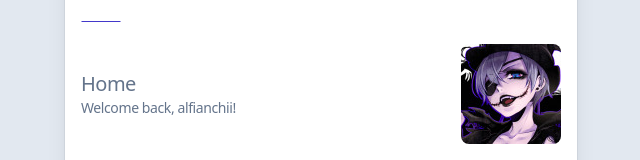
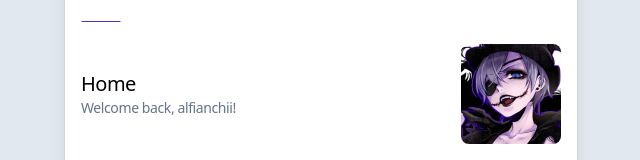
Before and after one commit to alfianchii/reactjs-dependency-injection, a React (Vite) app: page / in a window 1280 px wide. Shown: the part 324-484 px from the top of the page, without its empty margins (319-959 px from the left). Built offline with nearby package versions, Linux system fonts and the light colour scheme.

Commit message:
fix: text color

```diff
--- a/src/pages/Home.tsx
+++ b/src/pages/Home.tsx
@@ -12,7 +12,7 @@ const Home = () => {
         >
           <div>
             <h1
-              className={`text-xl font-medium tracking-tight text-slate-500 transition-all duration-300 dark:text-white`}
+              className={`text-xl font-medium tracking-tight text-black transition-all duration-300 dark:text-white`}
             >
               Home
             </h1>
--- a/src/pages/Profile.tsx
+++ b/src/pages/Profile.tsx
@@ -11,7 +11,7 @@ const Profile = () => {
       <div className={`mb-1`}>
         <div className={`flex flex-col`}>
           <h1
-            className={`text-xl font-medium tracking-tight text-slate-500 transition-all duration-300 dark:text-white`}
+            className={`text-xl font-medium tracking-tight text-black transition-all duration-300 dark:text-white`}
           >
             Profile
           </h1>
--- a/src/pages/Reducer.tsx
+++ b/src/pages/Reducer.tsx
@@ -19,7 +19,7 @@ const Reducer = () => {
       <div className={`mb-1`}>
         <div className={`flex flex-col`}>
           <h1
-            className={`text-xl font-medium tracking-tight text-slate-500 transition-all duration-300 dark:text-white`}
+            className={`text-xl font-medium tracking-tight text-black transition-all duration-300 dark:text-white`}
           >
             Reducer
           </h1>
```
